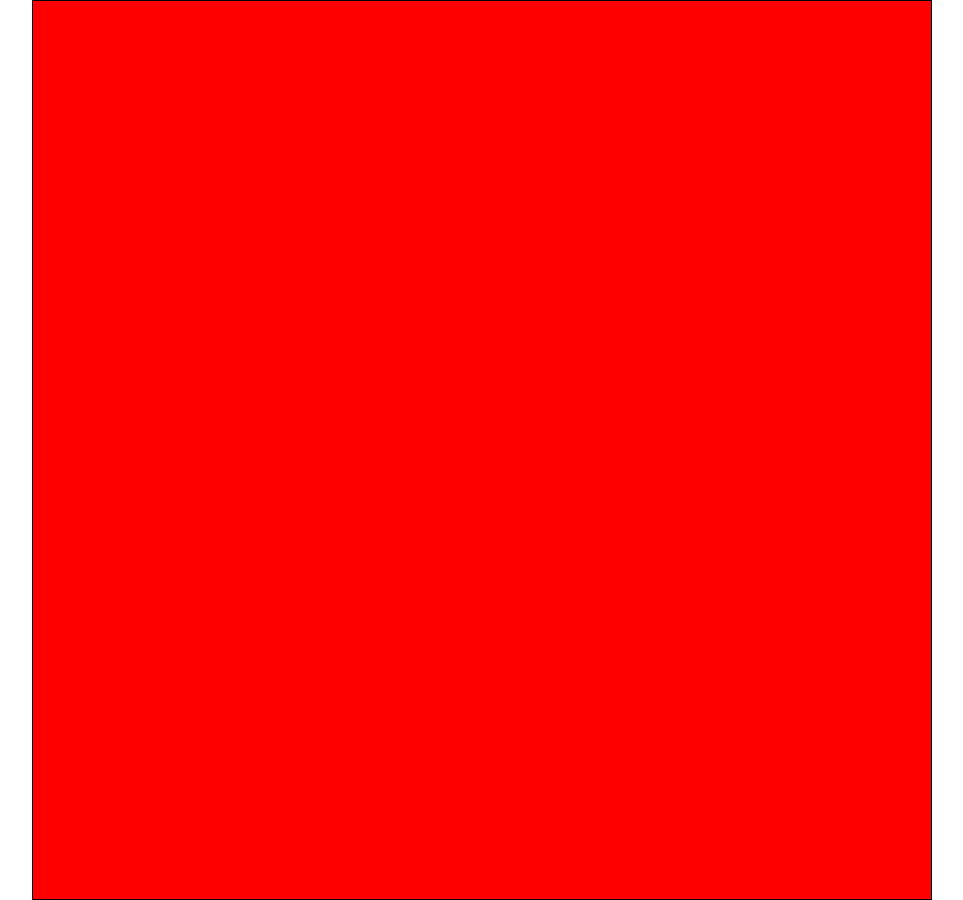
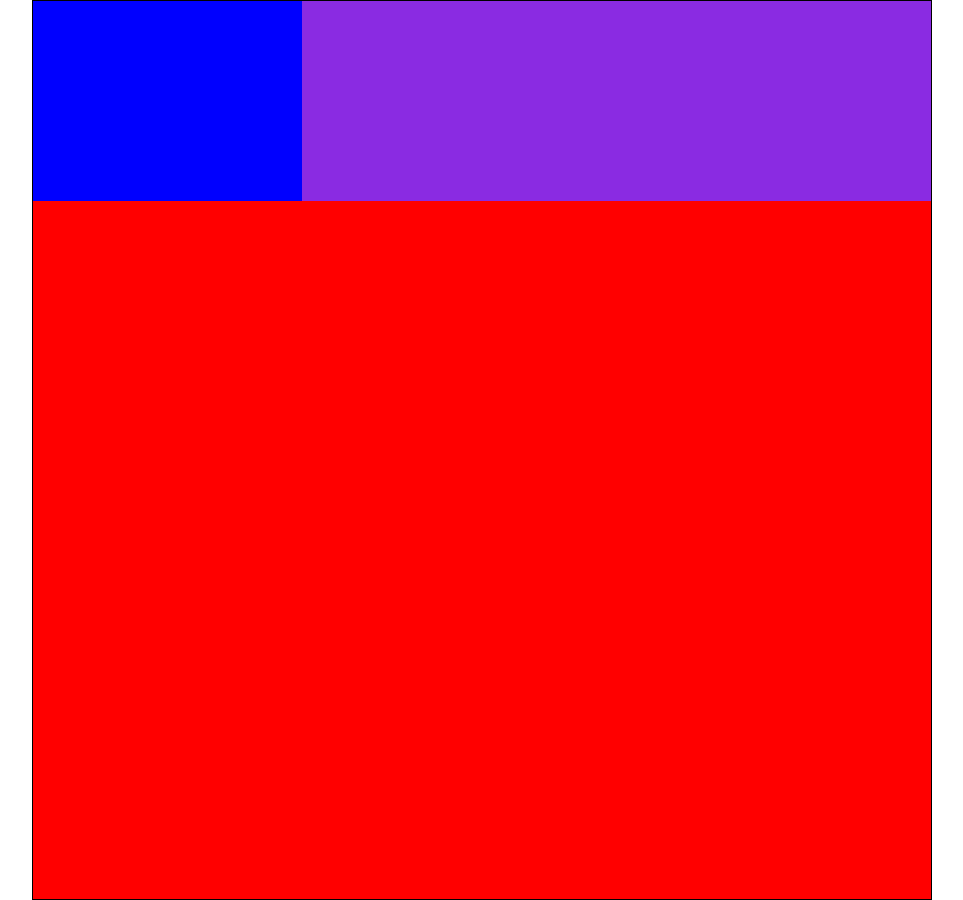
Before and after one commit to codeMatt91/htmlcss-hello, a plain HTML site: page index.html in a window 1280 px wide. Shown: the whole page, without its empty margins (158-1121 px from the left). Drawn offline with Linux system fonts and the light colour scheme.

Commit message:
add containers

```diff
--- a/index.html
+++ b/index.html
@@ -4,9 +4,12 @@
    <meta charset="UTF-8">
    <meta name="viewport" content="width=device-width, initial-scale=1.0">
    <link rel="stylesheet" href="stile.css">
-   <title>Document</title>
+   <title>Hello World!</title>
 </head>
 <body>
-   <div class="container"></div>
+   <div class="container">
+      <div class="foto"></div>
+      <div class="testo"></div>
+   </div>
 </body>
 </html>
--- a/stile.css
+++ b/stile.css
@@ -10,3 +10,18 @@
    border: 1px solid black;
    margin: auto;
 }
+
+.foto {
+   float: left;
+   width: 30%;
+   height: 200px;
+   background-color: blue;
+}
+
+.testo {
+   float: left;
+   width: 70%;
+   height: 200px;
+   background-color: blueviolet;
+
+}
```
Also changed, not shown: viaggio.jpeg (added).
